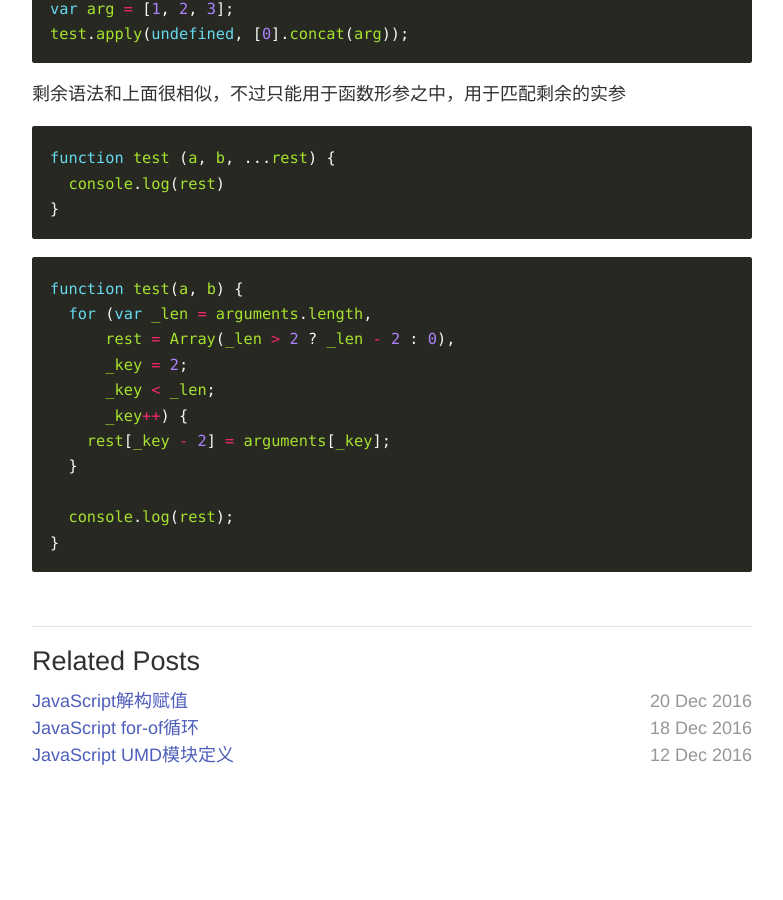
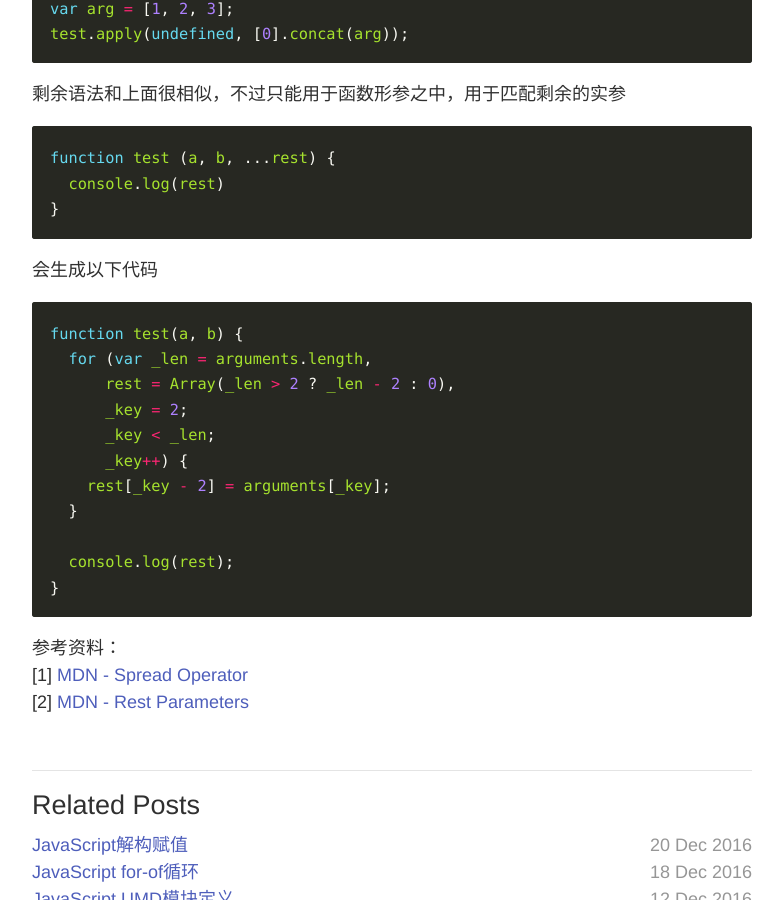
Before and after one commit to skylerlee/codelet, a Jekyll site: the page built from _posts/2016-12-22-javascript-spread-rest.md, in a window 1280 px wide and 900 px high, scrolled down 1819 px. Shown: the whole window, without its empty margins (248-1031 px from the left). Built offline with Jekyll 4.4.1, drawn with Linux system fonts in a browser that asks for light colours; before the commit the page ends 2624 px from its top, so only the background shows below that.

Commit message:
Update post

````diff
--- a/_posts/2016-12-22-javascript-spread-rest.md
+++ b/_posts/2016-12-22-javascript-spread-rest.md
@@ -89,6 +89,8 @@ function test (a, b, ...rest) {
 }
 ```
 
+会生成以下代码
+
 ```js
 function test(a, b) {
   for (var _len = arguments.length,
@@ -102,3 +104,7 @@ function test(a, b) {
   console.log(rest);
 }
 ```
+
+参考资料：
+[1] [MDN - Spread Operator](https://developer.mozilla.org/en-US/docs/Web/JavaScript/Reference/Operators/Spread_operator)
+[2] [MDN - Rest Parameters](https://developer.mozilla.org/en-US/docs/Web/JavaScript/Reference/Functions/rest_parameters)
````
